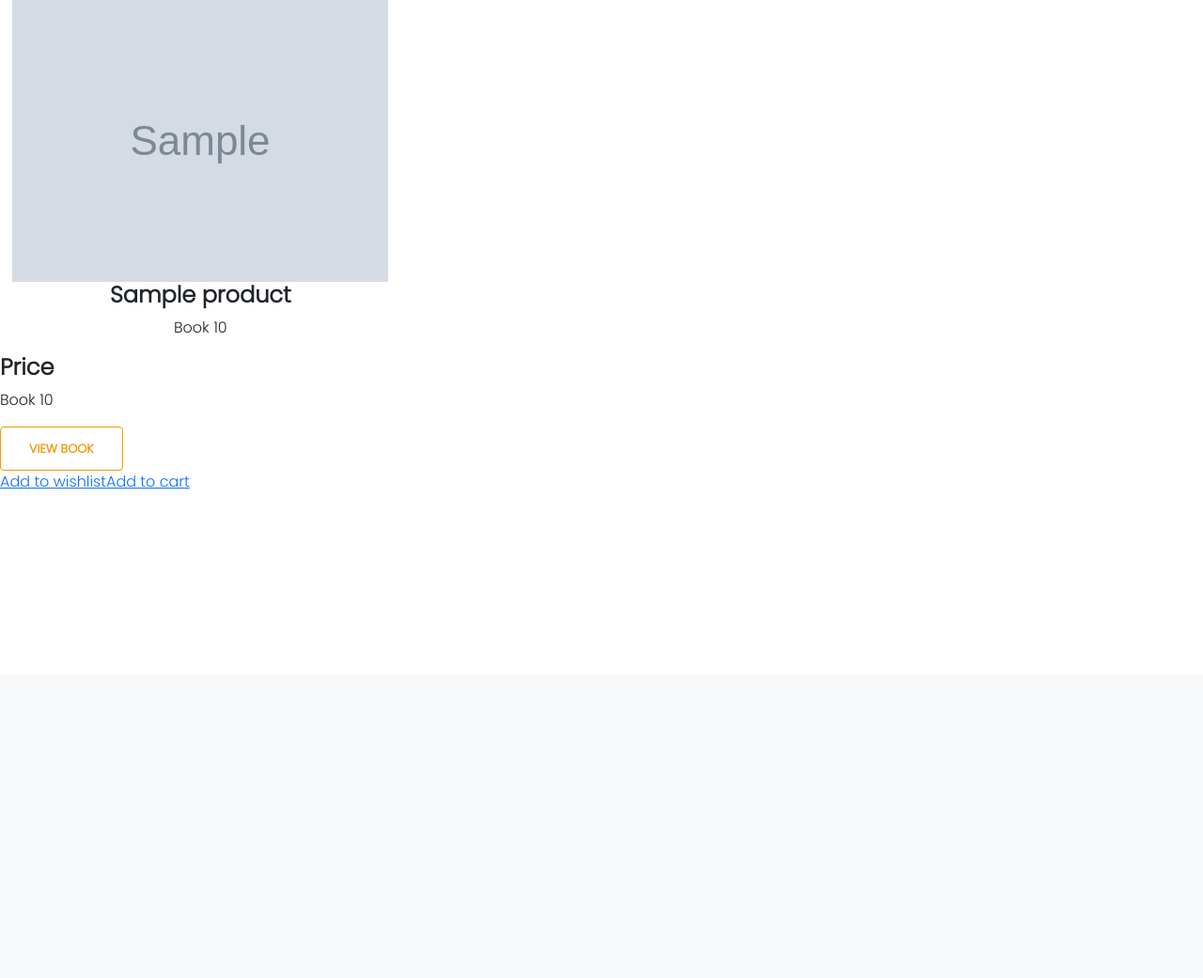
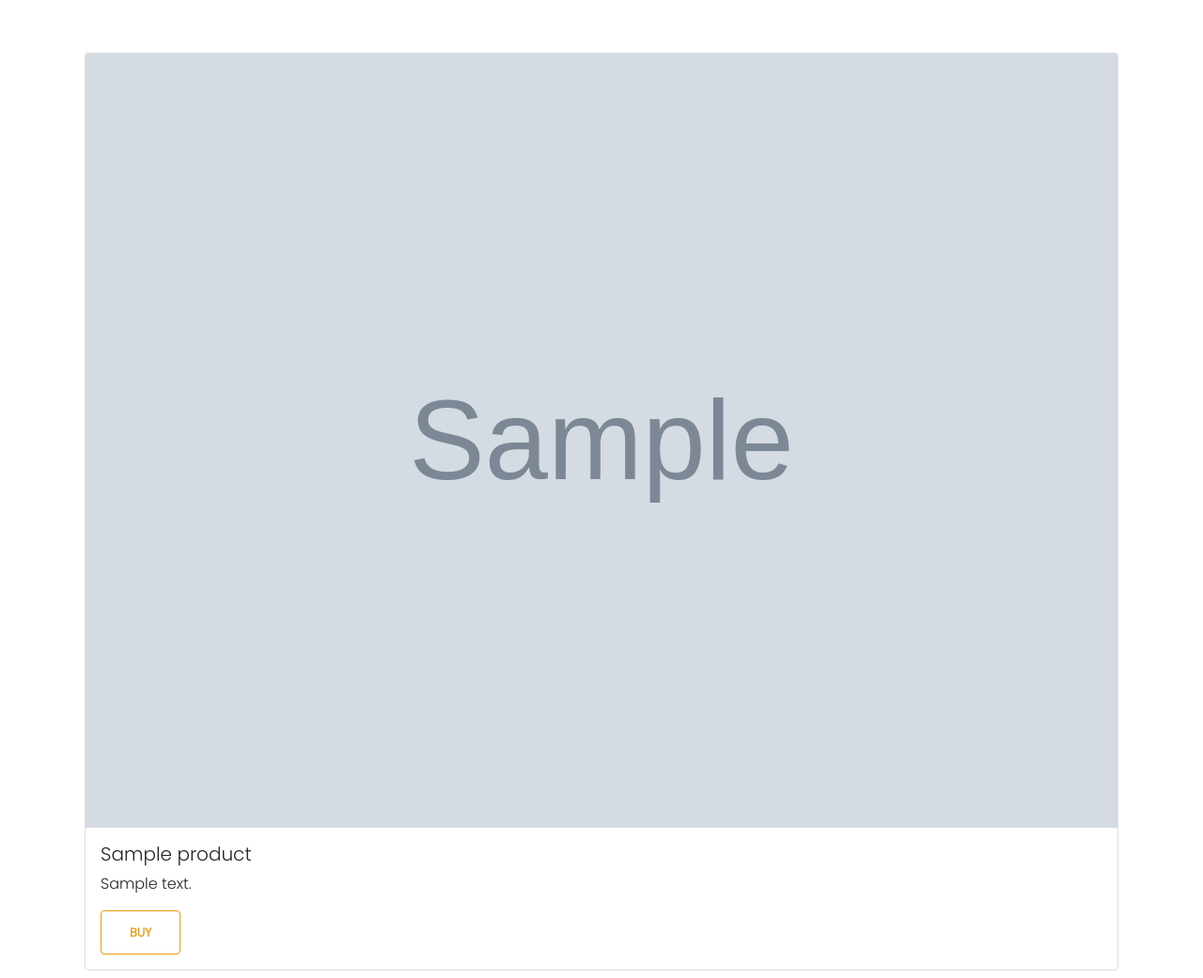
Before and after one commit to KylePiche/JAC_WebDevTeamProject, a PHP site: page /products.php in a window 1280 px wide. Shown: the part 82-1123 px from the top of the page at 94% size. Before the commit the page ends 602 px from the top, so only its background shows below. Run offline with PHP 8.4, Linux system fonts and the light colour scheme; tables that the repository leaves empty hold one stand-in row (values such as "Sample post"); grey boxes marked "Sample" are stand-in pictures; a stand-in replaces the project's code that opens the database connection.

Commit message:
Update products.php

```diff
--- a/products.php
+++ b/products.php
@@ -3,6 +3,7 @@ include_once 'connection-config.php';
 session_start();
 $sql = "SELECT * FROM products";
 $sqlResult = mysqli_query($mysqli, $sql);
+$count = 1;
 ?>
 <!DOCTYPE html>
 <html lang="en">
@@ -23,33 +24,22 @@ $sqlResult = mysqli_query($mysqli, $sql);
 
 <body>
     <?php require 'header.php'; ?>
-    <div class="col-sm-4">
-        <div class="product-image-wrapper">
-            <div class="single-products">
-                <div class="productinfo text-center">
-                    <?php while ($row = mysqli_fetch_array($sqlResult)) { ?>
-                        <img src="<?php echo $row['imageUrl']; ?>" alt="Product Image of <?php echo $row['name']; ?>" />
-                        <h2><?php echo $row['name']; ?></h2>
-                        <p>Book 10</p>
-                    <?php } ?>
-                </div>
-                <div class="product-overlay">
-                    <div class="overlay-content">
-                        <h2>Price</h2>
-                        <p>Book 10</p>
-                        <a href="#" class="btn btn-default view-item"><i class="glyphicon glyphicon-eye-open"></i>view Book</a>
+    <div class="container mt-5">
+        <div class="card-group">
+            <?php while ($row = mysqli_fetch_array($sqlResult)) { ?>
+                <div class="card m-2" style="width: 18rem;">
+                    <img class="card-img-top" src="<?php echo $row['imageUrl'] ?>" alt="Promo image of <?php echo $row['name'] ?>">
+                    <div class="card-body">
+                        <h5 class="card-title"><?php echo $row['name'] ?></h5>
+                        <p class="card-text"><?php echo $row['desc'] ?></p>
+                        <a href="#" class="btn btn-primary">Buy</a>
                     </div>
                 </div>
-
-            </div>
-            <div class="choose">
-                <ul class="nav nav-pills nav-justified">
-                    <li><a href="#"><i class="fa fa-plus-square"></i>Add to wishlist</a></li>
-                    <li><a href="#"><i class="fa fa-shopping-cart"></i>Add to cart</a></li>
-                </ul>
-            </div>
+            <?php } ?>
         </div>
     </div>
+
+    <!-- </div> -->
 </body>
 
 </html>
```
